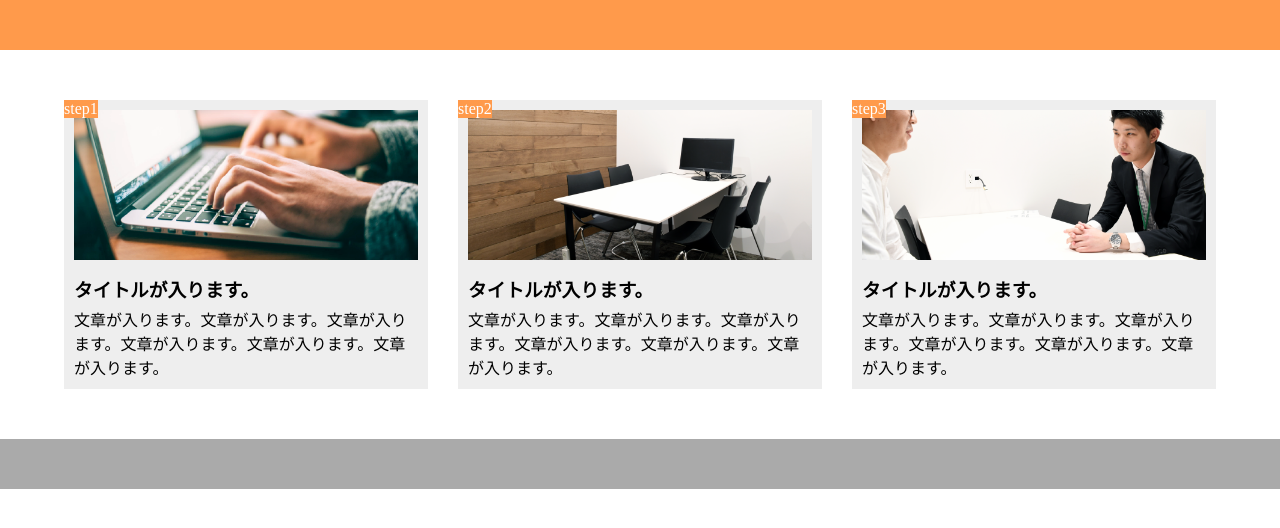
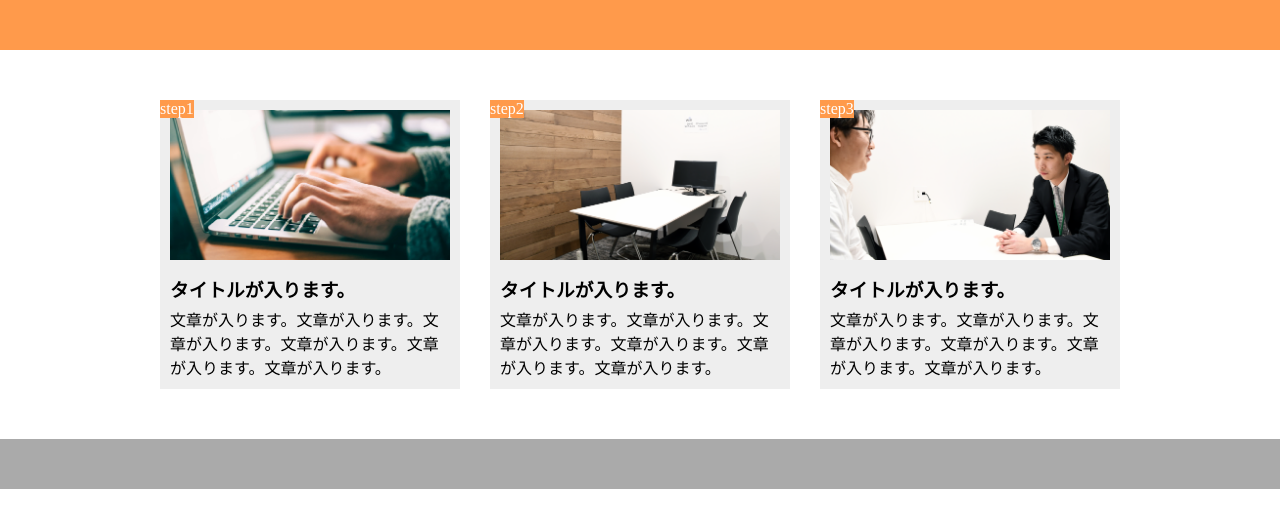
Before and after one commit to sck-mtmt/test, a plain HTML site: page index.html in a window 1280 px wide. Drawn offline with Linux system fonts and the light colour scheme.

Commit message:
課題再提出2回目

```diff
--- a/style.css
+++ b/style.css
@@ -10,13 +10,13 @@ header{
 }
 
 main{
-  width:90%;
+  width:960px;
   margin:50px auto;
   display: flex;
 }
 
 .step-box{
-  width:90%;
+  width:300px;
   margin-right:30px;
   padding:10px;
   position: relative;
```
